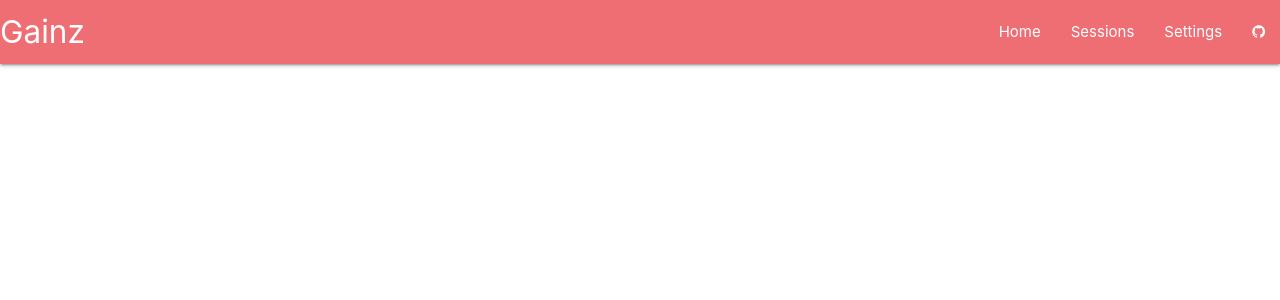
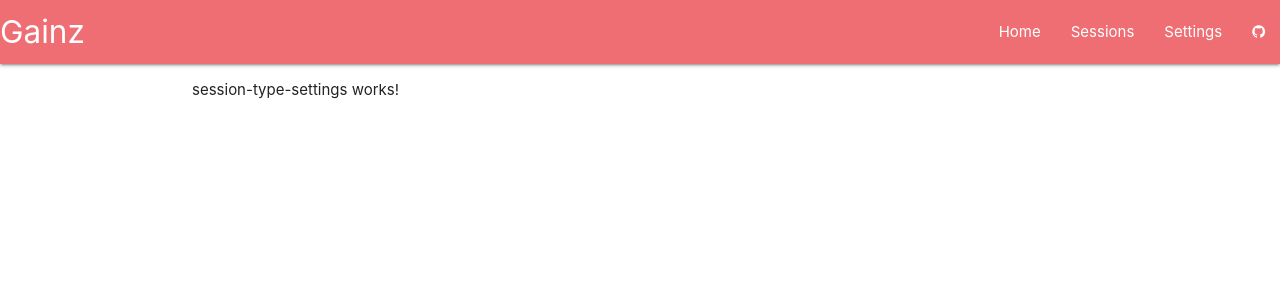
Before and after one commit to jandrew89/gainz-client, an Angular app: page /settings/sessiontypes in a window 1280 px wide. Before the commit this address led to /home. Shown: the top 300 px of the page. Built offline with nearby package versions, Linux system fonts and the light colour scheme.

Commit message:
added session types route/comp

```diff
--- /dev/null
+++ b/src/app/components/settings/session-type-settings/session-type-settings.component.html
@@ -0,0 +1 @@
+<p>session-type-settings works!</p>
--- /dev/null
+++ b/src/app/components/settings/session-type-settings/session-type-settings.component.ts
@@ -0,0 +1,15 @@
+import { Component, OnInit } from '@angular/core';
+
+@Component({
+  selector: 'app-session-type-settings',
+  templateUrl: './session-type-settings.component.html',
+  styleUrls: ['./session-type-settings.component.css']
+})
+export class SessionTypeSettingsComponent implements OnInit {
+
+  constructor() { }
+
+  ngOnInit() {
+  }
+
+}
```
Also changed, not shown: src/app/app.module.ts (+7 -1 lines), src/app/components/settings/session-type-settings/session-type-settings.component.css (added).
